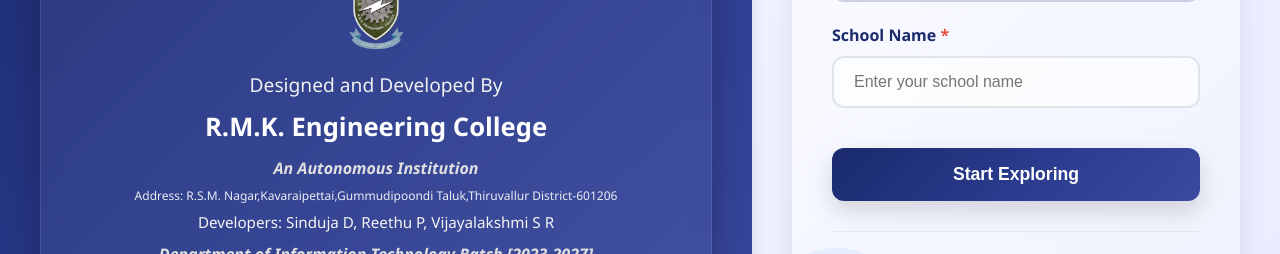
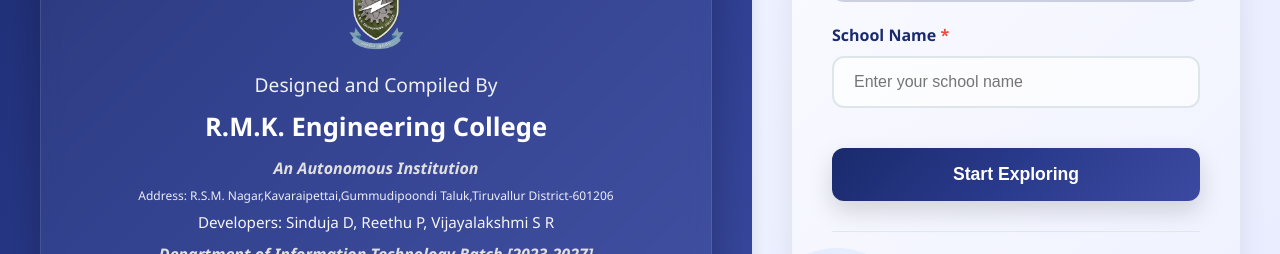
Before and after one commit to Sinduja-D/quiz-master-offline, a React (Create React App) app: page / in a window 1280 px wide. Shown: the part 339-593 px from the top of the page. Built offline with nearby package versions, Linux system fonts and the light colour scheme.

Commit message:
hint,homepage title changed

```diff
--- a/src/components/Login.js
+++ b/src/components/Login.js
@@ -95,12 +95,12 @@
 
             <h3>
               {language === "English"
-                ? "Designed and Developed By"
+                ? "Designed and Compiled By"
                 : "வடிவமைத்து உருவாக்கியவர்கள்"}
             </h3>
             <h2>
               {language === "English"
-                ? "R.M.K. Engineering College "
+                ? "R.M.K. Engineering College"
                 : "ஆர்.எம்.கே. பொறியியல் கல்லூரி"}
             </h2>
             <h4>
@@ -110,7 +110,7 @@
             </h4>
             <p className="hero-address">
               {language === "English"
-                ? "Address: R.S.M. Nagar,Kavaraipettai,Gummudipoondi Taluk,Thiruvallur District-601206"
+                ? "Address: R.S.M. Nagar,Kavaraipettai,Gummudipoondi Taluk,Tiruvallur District-601206"
                 : "முகவரி: ஆர்.எஸ்.எம். நகர், கவரைப்பேட்டை, கும்மிடிப்பூண்டி வட்டம்,திருவள்ளூர் மாவட்டம்-601206"}
             </p>
 
@@ -181,7 +181,7 @@
           <div className="login-footer">
             <p>{language === 'English'
               ? 'Your progress will be saved locally on this device'
-              : 'உங்கள் முன்னேற்றம் இந்த சாதனத்தில் உள்ளூராகச் சேமிக்கப்படும்'}</p>
+              : 'உங்கள் முன்னேற்றம் இந்த சாதனத்தில் உள்ளூர் முறையில் சேமிக்கப்படும்'}</p>
             <div className="language-toggle">
               <button
                 onClick={toggleLanguage}
```
